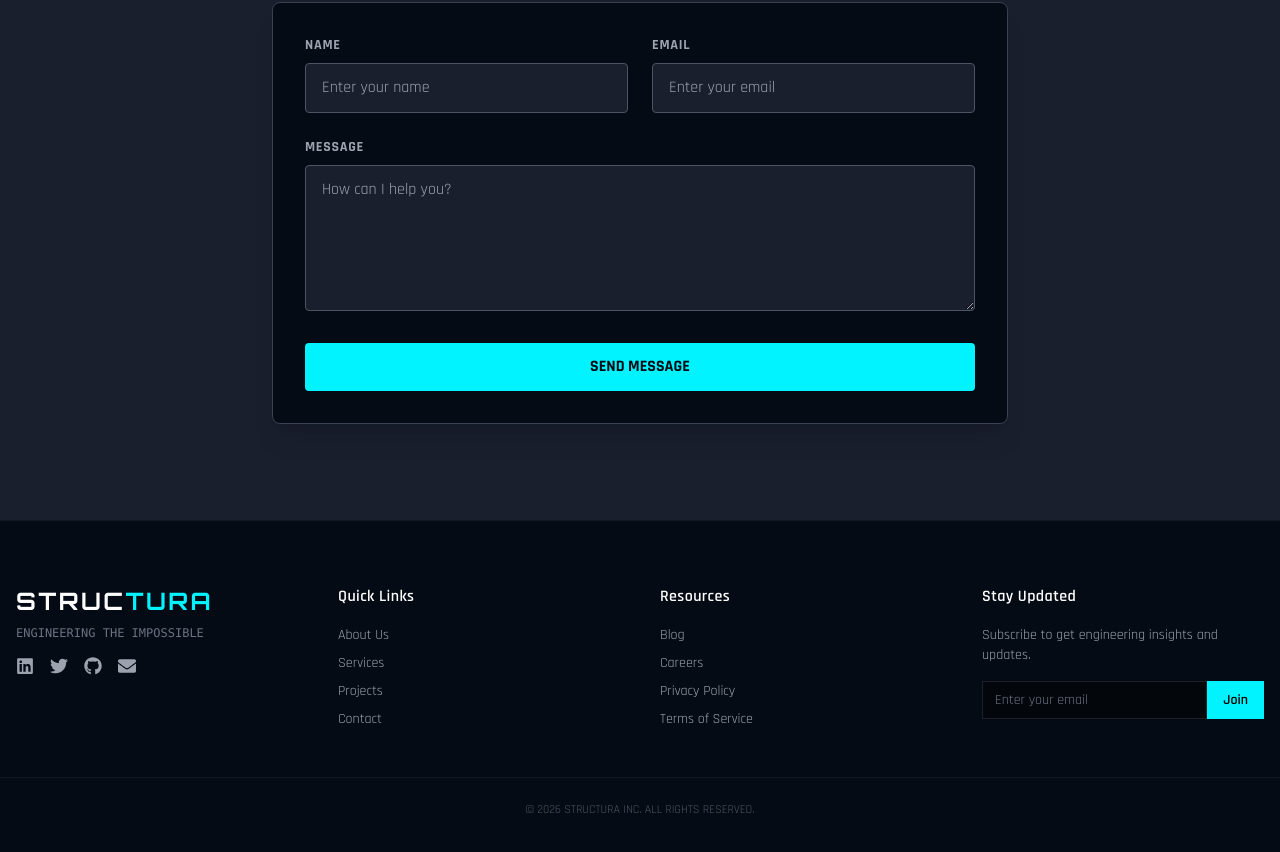
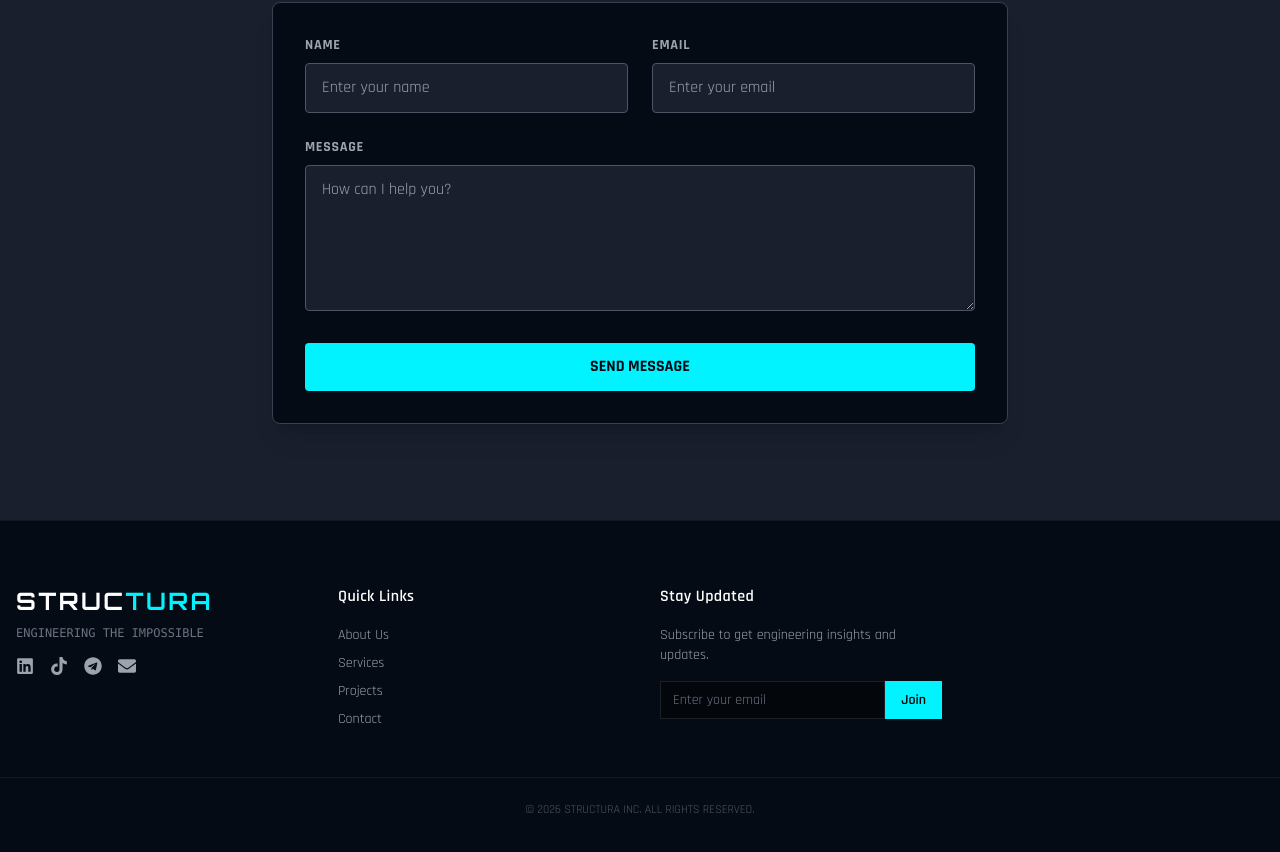
Before and after one commit to Martin2s4/struct, a React (Vite) app: page / in a window 1280 px wide. Shown: the part 3335-4187 px from the top of the page. Built offline with nearby package versions, Linux system fonts and the light colour scheme; no server answers; the database is empty.

Commit message:
added contact links, updated the about

```diff
--- a/components/Footer.tsx
+++ b/components/Footer.tsx
@@ -1,5 +1,12 @@
 import React from "react";
-import { FaLinkedin, FaTwitter, FaGithub, FaEnvelope } from "react-icons/fa";
+import {
+  FaLinkedin,
+  FaTwitter,
+  FaGithub,
+  FaEnvelope,
+  FaTiktok,
+  FaTelegram,
+} from "react-icons/fa";
 
 export const Footer: React.FC = () => {
   const currentYear = new Date().getFullYear();
@@ -17,25 +24,27 @@
           </p>
           <div className="flex gap-4 text-gray-400">
             <a
-              href="#"
+              href="https://www.linkedin.com/in/charles-musili-b56aa5395?utm_source=share_via&utm_content=profile&utm_medium=member_android"
               className="hover:text-neon-blue transition-colors text-lg"
             >
               <FaLinkedin />
             </a>
+
             <a
-              href="#"
+              href="https://www.tiktok.com/@charles.musii08?_r=1&_t=ZS-948QbzcabhZ"
               className="hover:text-neon-blue transition-colors text-lg"
             >
-              <FaTwitter />
+              <FaTiktok />
             </a>
             <a
-              href="#"
+              href="https://t.me/+254110245722"
               className="hover:text-neon-blue transition-colors text-lg"
             >
-              <FaGithub />
+              <FaTelegram />
             </a>
+            {/**/}
             <a
-              href="mailto:contact@structura.com"
+              href="mailto:musilinguli70@gmail.com"
               className="hover:text-neon-blue transition-colors text-lg"
             >
               <FaEnvelope />
@@ -72,7 +81,7 @@
           </ul>
         </div>
 
-        {/* Resources */}
+        {/* Resources
         <div>
           <h4 className="text-white font-semibold mb-4 tracking-wide">
             Resources
@@ -100,6 +109,7 @@
             </li>
           </ul>
         </div>
+        */}
 
         {/* Newsletter */}
         <div>
```
